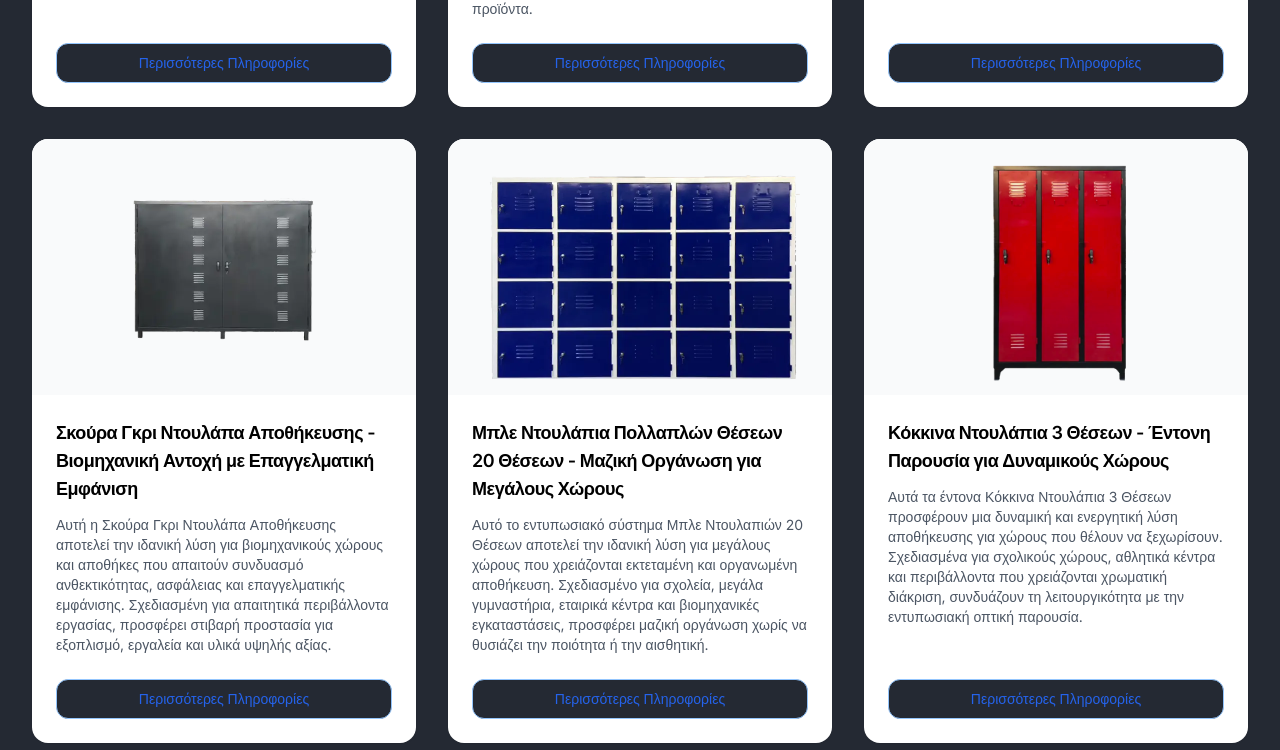
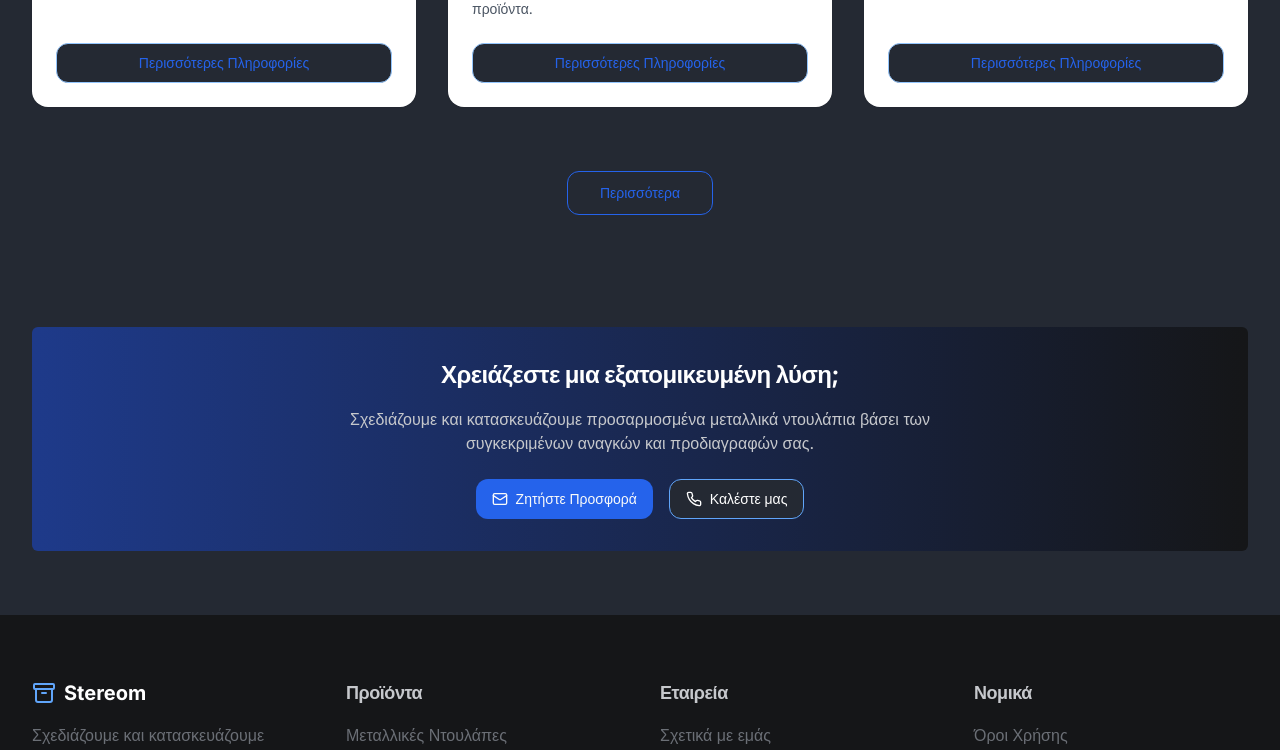
Before and after one commit to vagosdem/steel-space-design-site, a React (Vite) app: page /products in a window 1280 px wide. Shown: the part 2311-3061 px from the top of the page. Built offline with nearby package versions, Linux system fonts and the light colour scheme.

Commit message:
Add pagination to products page
Implement lazy loading of products with a "Περισσότερα" button to improve loading times.

```diff
--- a/src/components/ProductGrid.tsx
+++ b/src/components/ProductGrid.tsx
@@ -19,6 +19,8 @@ interface ProductGridProps {
   products: Product[];
   onProductClick: (productId: string) => void;
   onResetFilters: () => void;
+  hasMoreProducts?: boolean;
+  onLoadMore?: () => void;
 }
 
 const container = {
@@ -31,7 +33,13 @@ const container = {
   }
 };
 
-export default function ProductGrid({ products, onProductClick, onResetFilters }: ProductGridProps) {
+export default function ProductGrid({
+  products,
+  onProductClick,
+  onResetFilters,
+  hasMoreProducts = false,
+  onLoadMore
+}: ProductGridProps) {
   if (products.length === 0) {
     return (
       <motion.div
@@ -54,6 +62,7 @@ export default function ProductGrid({ products, onProductClick, onResetFilters }
   }
 
   return (
+    <div className="space-y-8">
       <motion.div
         variants={container}
         initial="hidden"
@@ -68,5 +77,19 @@ export default function ProductGrid({ products, onProductClick, onResetFilters }
           />
         ))}
       </motion.div>
+
+      {hasMoreProducts && onLoadMore && (
+        <div className="flex justify-center py-8">
+          <Button
+            onClick={onLoadMore}
+            variant="outline"
+            size="lg"
+            className="border-blue-600 text-blue-600 hover:bg-blue-50 rounded-xl px-8"
+          >
+            Περισσότερα
+          </Button>
+        </div>
+      )}
+    </div>
   );
 }
--- a/src/pages/Products.tsx
+++ b/src/pages/Products.tsx
@@ -1,4 +1,3 @@
-
 import { useState, useEffect, useRef } from "react";
 import { useNavigate, useLocation, useSearchParams } from "react-router-dom";
 import Navbar from "@/components/Navbar";
@@ -10,12 +9,16 @@ import ProductGrid from "@/components/ProductGrid";
 import ContactCTA from "@/components/ContactCTA";
 import { products, type Product } from "@/data/products";
 
+const PRODUCTS_PER_PAGE = 9;
+
 export default function Products() {
   const navigate = useNavigate();
   const location = useLocation();
   const [searchParams] = useSearchParams();
   const topRef = useRef<HTMLDivElement>(null);
   const [filteredProducts, setFilteredProducts] = useState<Product[]>(products);
+  const [displayedProducts, setDisplayedProducts] = useState<Product[]>([]);
+  const [currentPage, setCurrentPage] = useState(1);
   const [sortOption, setSortOption] = useState("default");
   const [categoryFilter, setCategoryFilter] = useState("all");
   const [typeFilter, setTypeFilter] = useState("all");
@@ -78,7 +81,15 @@ export default function Products() {
     }
 
     setFilteredProducts(result);
+    setCurrentPage(1); // Reset to first page when filters change
   }, [sortOption, categoryFilter, typeFilter, colorFilter, featureFilter]);
+
+  // Update displayed products based on current page
+  useEffect(() => {
+    const startIndex = 0;
+    const endIndex = currentPage * PRODUCTS_PER_PAGE;
+    setDisplayedProducts(filteredProducts.slice(startIndex, endIndex));
+  }, [filteredProducts, currentPage]);
 
   const handleProductClick = (productId: string) => {
     navigate(`/product/${productId}`);
@@ -94,9 +105,16 @@ export default function Products() {
     setColorFilter("all");
     setFeatureFilter("all");
     setSortOption("default");
+    setCurrentPage(1);
     // Update URL to remove category parameter
     navigate('/products', { replace: true });
   };
+
+  const handleLoadMore = () => {
+    setCurrentPage(prev => prev + 1);
+  };
+
+  const hasMoreProducts = displayedProducts.length < filteredProducts.length;
 
   // Get page title based on category filter
   const getPageTitle = () => {
@@ -170,9 +188,11 @@ export default function Products() {
             />
 
             <ProductGrid
-              products={filteredProducts}
+              products={displayedProducts}
               onProductClick={handleProductClick}
               onResetFilters={handleResetFilters}
+              hasMoreProducts={hasMoreProducts}
+              onLoadMore={handleLoadMore}
             />
 
             <ContactCTA onRequestQuote={handleRequestQuote} />
```
Lines whose indentation alone changed are shown as unchanged.
